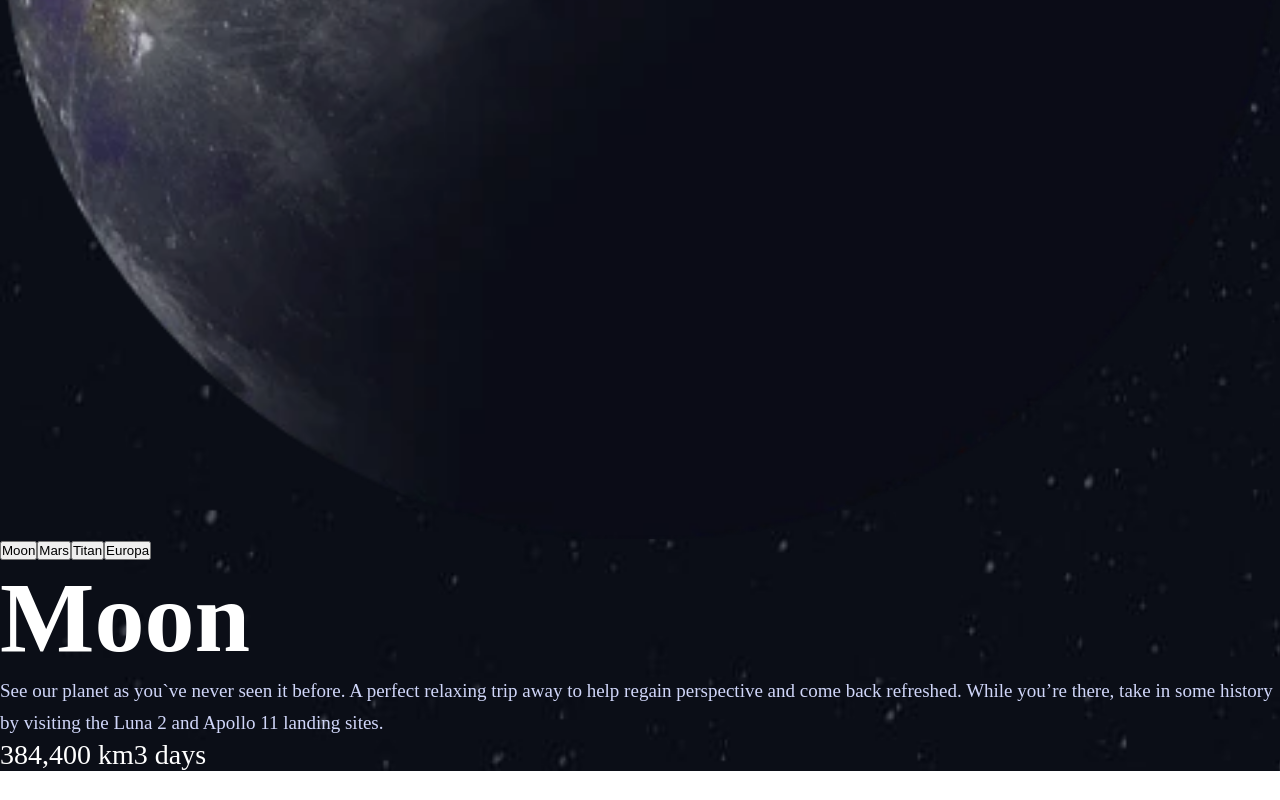
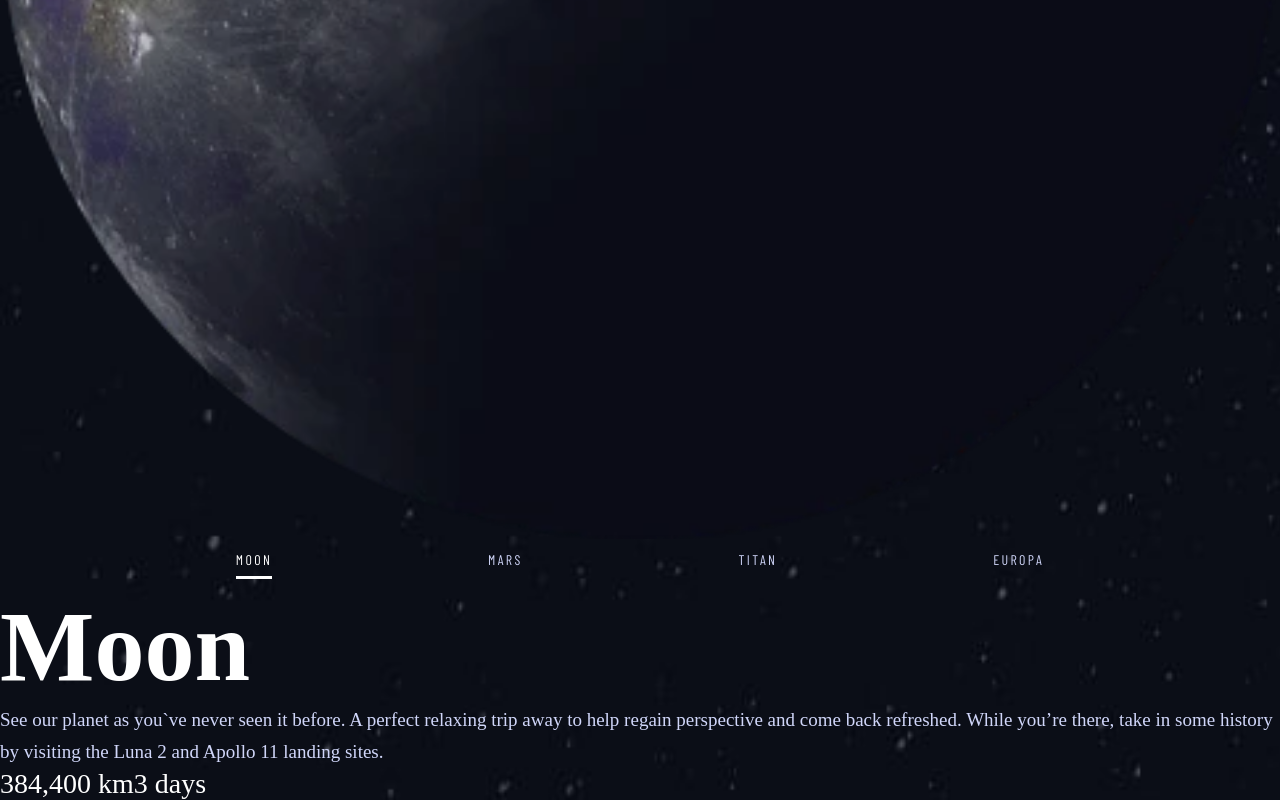
Before and after one commit to KamilKonopski/space-tourism-website-main, a React (Create React App) app: page /destination in a window 1280 px wide. Shown: the part 1575-2375 px from the top of the page. Before the commit the page ends 2346 px from the top, so only its background shows below. Built offline with nearby package versions, Linux system fonts and the light colour scheme; a web font is replaced by a local one.

Commit message:
add buttons styles

```diff
--- a/src/pages/Destination/Destination.jsx
+++ b/src/pages/Destination/Destination.jsx
@@ -58,10 +58,12 @@ function Destination() {
                 <div className={classes['destination-page__image-container']}>
                     <img className={classes['destination-page__image']} src={image} alt={name} />
                 </div>
-                <Button onChangeContent={changeContentHandler}>Moon</Button>
-                <Button onChangeContent={changeContentHandler}>Mars</Button>
-                <Button onChangeContent={changeContentHandler}>Titan</Button>
-                <Button onChangeContent={changeContentHandler}>Europa</Button>
+                <div className={classes['destination-page__btn-container']}>
+                    <Button className={[classes['destination-page__btn'], classes['destination-page__btn--active']].join(' ')} onChangeContent={changeContentHandler}>Moon</Button>
+                    <Button className={classes['destination-page__btn']} onChangeContent={changeContentHandler}>Mars</Button>
+                    <Button className={classes['destination-page__btn']} onChangeContent={changeContentHandler}>Titan</Button>
+                    <Button className={classes['destination-page__btn']} onChangeContent={changeContentHandler}>Europa</Button>
+                </div>
                 <h3 className={classes['destination-page__name']}>{name}</h3>
                 <p className={classes['destination-page__description']}>{desc}</p>
                 <span className={classes['destination-page__info']}>{distance}</span>
--- a/src/pages/Destination/Destination.module.css
+++ b/src/pages/Destination/Destination.module.css
@@ -13,6 +13,34 @@
 
 .destination-page__image {
     width: 100%;
+}
+
+.destination-page__btn-container {
+    align-items: flex-start;
+    display: flex;
+    justify-content: space-evenly;
+    margin: 10px 20px;
+}
+
+.destination-page__btn {
+    background: transparent;
+    border: none;
+    color: var(--light-color);
+    cursor: pointer;
+    font-family: 'Barlow Condensed', sans-serif;
+    font-size: 1.4rem;
+    letter-spacing: 0.236rem;
+    padding-bottom: 8px;
+    text-transform: uppercase;
+}
+
+.destination-page__btn:hover {
+    border-bottom: 3px solid rgba(255, 255, 255, .5);
+}
+
+.destination-page__btn--active {
+    border-bottom: 3px solid var(--white-color);
+    color: var(--white-color);
 }
 
 .destination-page__name {
```
